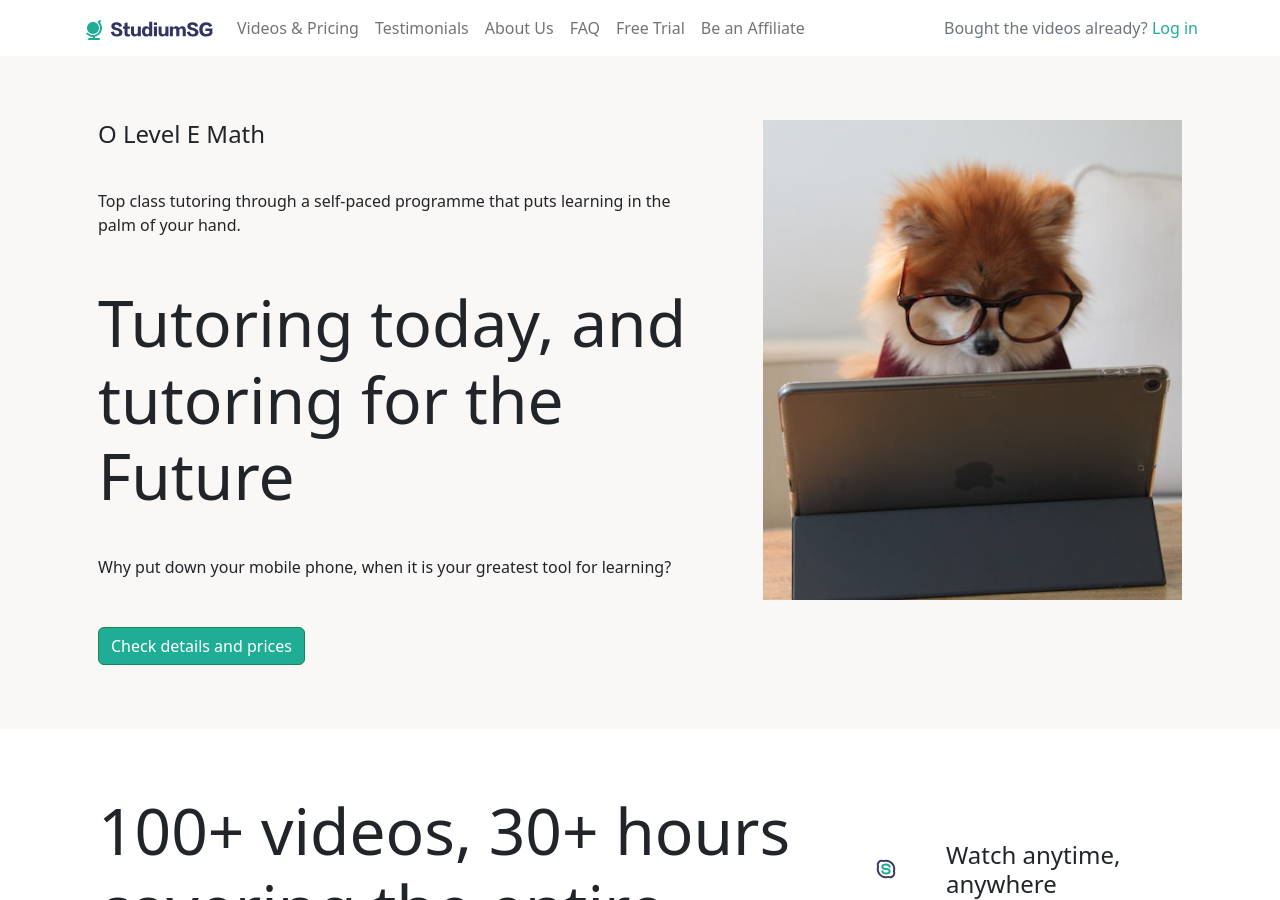
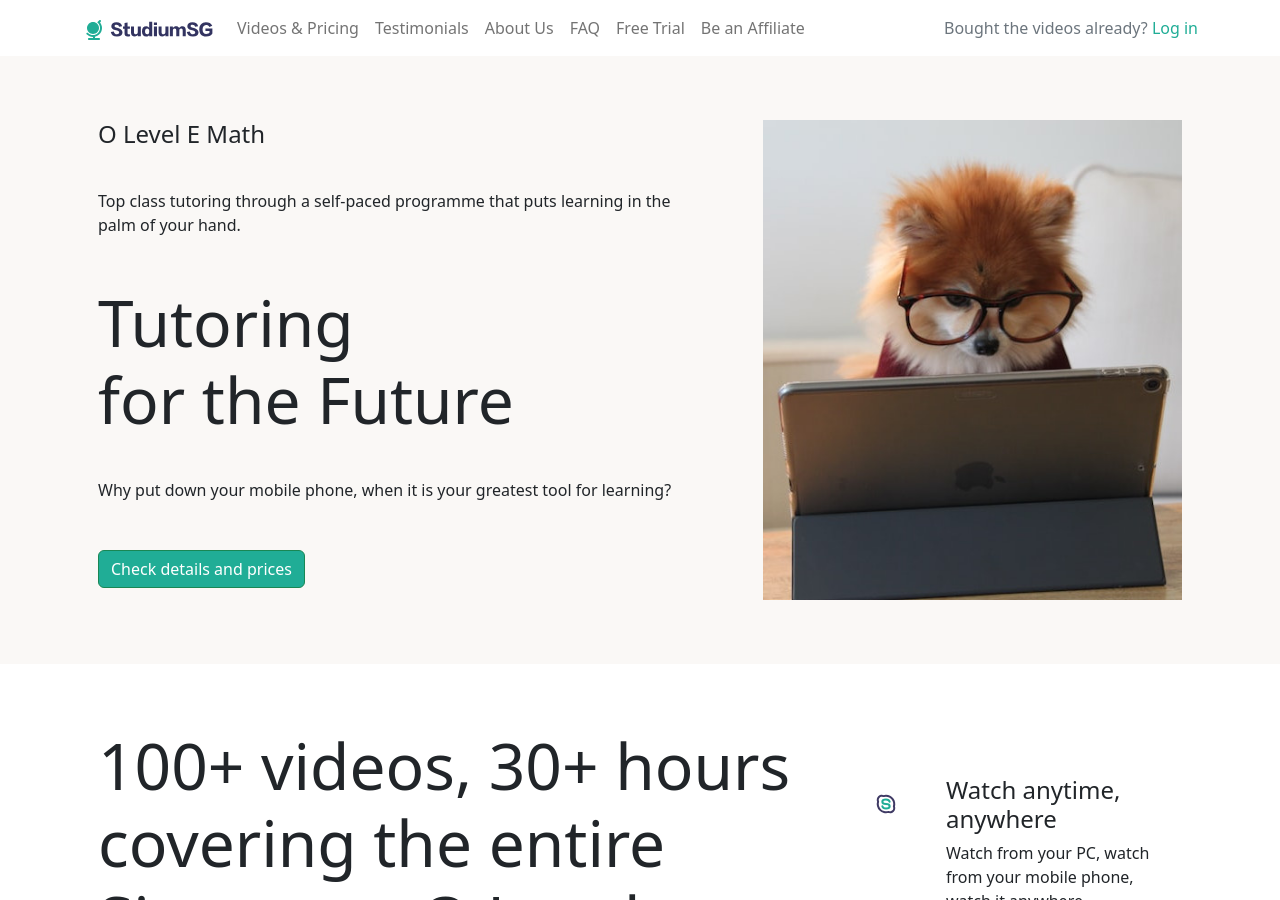
Before and after one commit to beefcakefu/studiumsg.github.io, a Jekyll site: the page built from home.markdown, in a window 1280 px wide and 900 px high. Built offline with Jekyll 4.4.1, drawn with Linux system fonts in a browser that asks for light colours; nearby versions of some CDN libraries.

Commit message:
Corrected title

```diff
--- a/home.markdown
+++ b/home.markdown
@@ -14,7 +14,7 @@ layout: "home"
 hero-header-1: "O Level E Math"
 hero-byline-1: "Top class tutoring through a self-paced programme that puts learning in the palm of your hand."
 
-hero-header-2: "Tutoring today, and tutoring for the Future"
+hero-header-2: "Tutoring<br>for the Future"
 hero-byline-2: "Why put down your mobile phone, when it is your greatest tool for learning?"
 hero-button: "Check details and prices"
 
```
